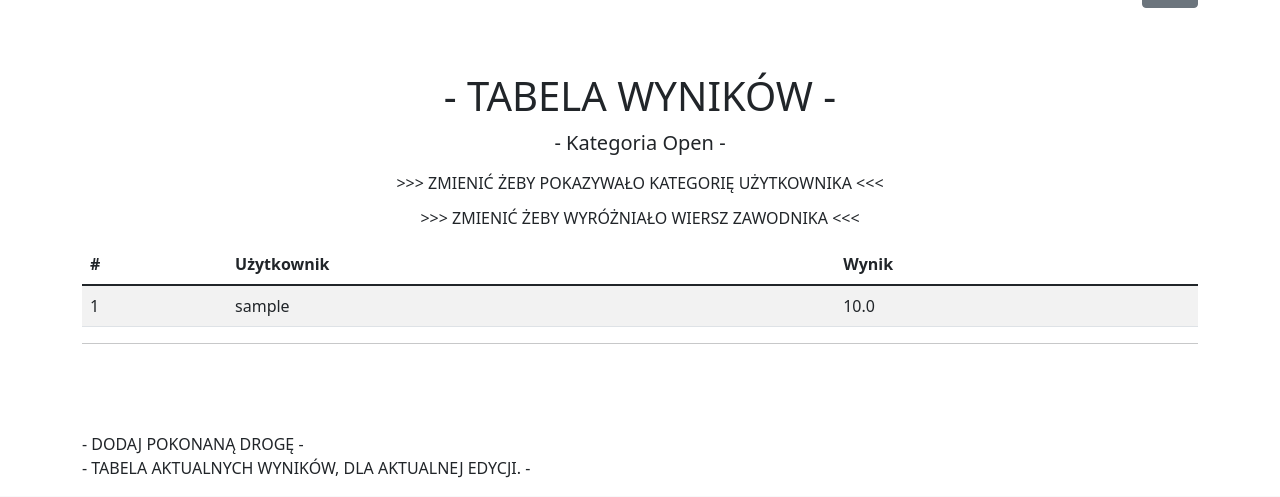
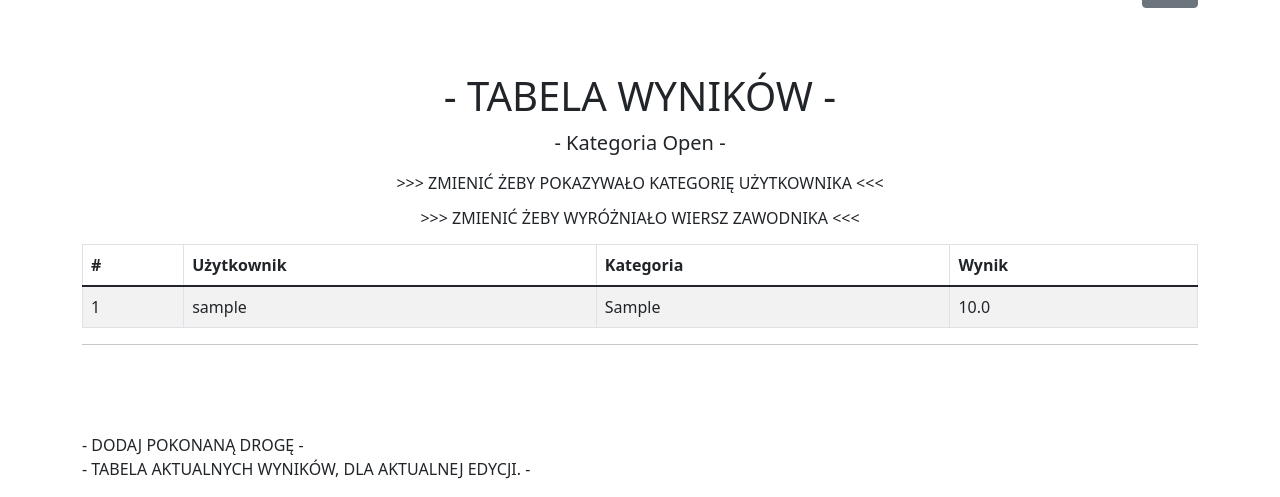
Before and after one commit to mattblas/climbing_league, a Django app: page / in a window 1280 px wide. Shown: the part 380-877 px from the top of the page. Run offline with Django 3.2, Linux system fonts and the light colour scheme; a user stored in the database is signed in; tables that the repository leaves empty hold one stand-in row (values such as "Sample post"); some libraries are stand-ins or nearby versions.

Commit message:
playing with home results table

```diff
--- a/climbing_ligue/templates/home.html
+++ b/climbing_ligue/templates/home.html
@@ -27,12 +27,13 @@
         </blockquote>
     <figure>
 
-    <table table class="table table-striped">
+    <table table class="table table-striped table-hover table-bordered">
 
             <thead>
                 <tr>
                     <th scope="col">#</th>
                     <th scope="col">Użytkownik</th>
+                    <th scope="col">Kategoria</th>
                     <th scope="col">Wynik</th>
                 </tr>
             </thead>
@@ -42,6 +43,15 @@
                 <tr>
                     <td>{{ forloop.counter }}</th>
                     <td>{{ k }}</td>
+                    <td>
+                        {% for user in user_group %}
+                            {% if user.user_name == k %}
+                                {% if user.edition == current_edition_value %}
+                                  {{ user.user_group }}
+                                {% endif %}
+                            {% endif %}
+                        {% endfor %}
+                    </td>
                     <td>{{ v }}</td>
                 </tr>
                 {% endfor %}
```
Lines whose indentation alone changed are shown as unchanged.
